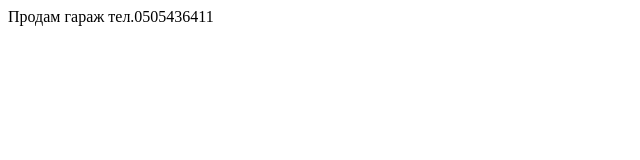
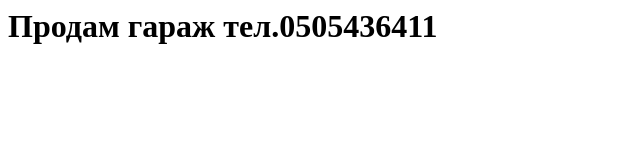
Before and after one commit to ArseniiBrunner/dem_site, a plain HTML site: page mywebsite.html in a window 1280 px wide. Shown: the whole page, without its empty margins (0-640 px from the left). Drawn offline with Linux system fonts and the light colour scheme.

Commit message:
Update mywebsite.html

```diff
--- a/mywebsite.html
+++ b/mywebsite.html
@@ -1,3 +1,3 @@
 <html>
-	Продам гараж тел.0505436411
+	<h1>Продам гараж тел.0505436411</h1>
 </html>
```
